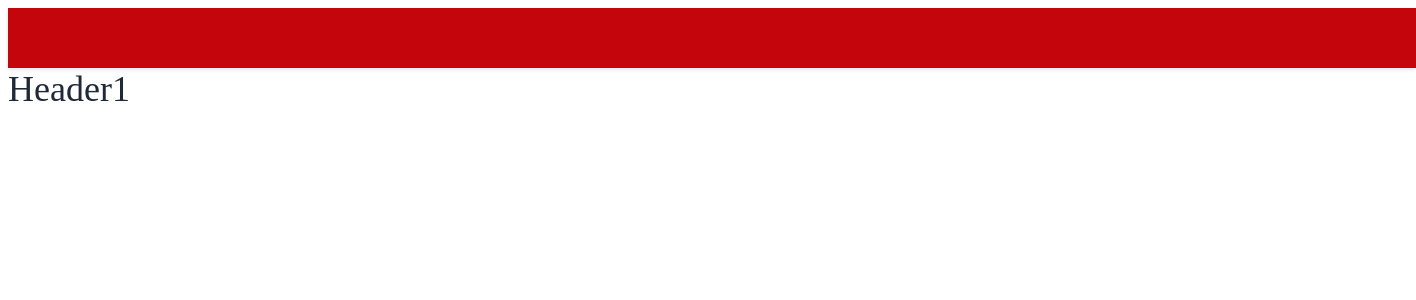
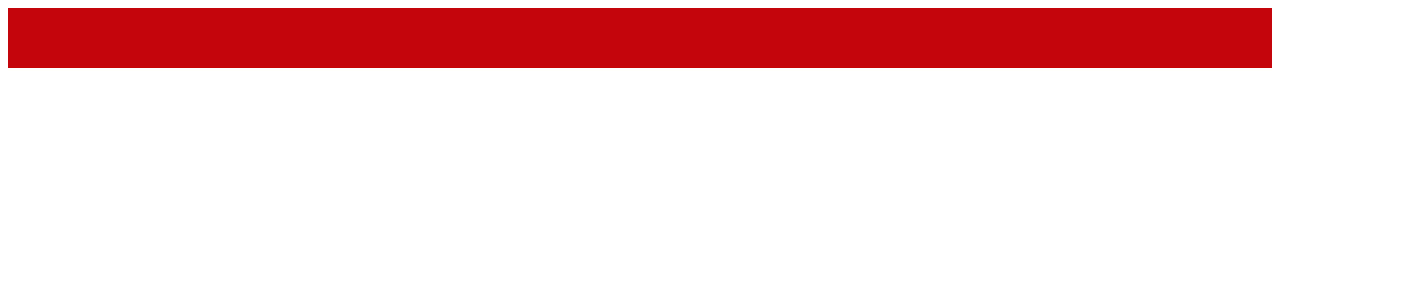
Before and after one commit to CalvinPrajogo/badgerrent, a React app in the folder frontend/: page / in a window 1280 px wide. Shown: the top 300 px of the page, 1416 px wide, since content can reach past the window. Built offline with nearby package versions, Linux system fonts and the light colour scheme; the HTML template or start-up script is replaced by a standard one; a web font is replaced by a local one.

Commit message:
changed header styling

```diff
--- a/frontend/src/components/common/Header.jsx
+++ b/frontend/src/components/common/Header.jsx
@@ -3,7 +3,7 @@ import styles from './Header.module.css';
 export default function Header() {
    return (
     <nav className={styles.header}>
-        <h1 className={styles.title}>Badger<b>Rent</b></h1>
+        <h1>Badger<b>Rent</b></h1>
     </nav>
    );
 }
--- a/frontend/src/components/common/Header.module.css
+++ b/frontend/src/components/common/Header.module.css
@@ -1,14 +1,12 @@
 .header {
   background-color: var(--BADGER_RED);
-  padding: 0px 72px; /* [top/bottom] [left/right] */
-  box-shadow: 0 2px 4px rgba(0, 0, 0, 0.1);
   display: flex;
-  align-items: center;
-  position: sticky;
-  top: 0;
-  width: 100%;
-  z-index: 1000;
-  height: 60px;
+height: 60px;
+padding: 0 72px;
+justify-content: space-between;
+align-items: center;
+flex-shrink: 0;
+align-self: stretch;
 }
 
 .title {
--- a/frontend/src/pages/Home.jsx
+++ b/frontend/src/pages/Home.jsx
@@ -1,12 +1,9 @@
-import Header from "../components/common/Header.jsx"
+import Header from "../components/common/Header.jsx";
 
 function Home() {
   return (
     <div>
-        <Header />
-        <h1>
-        Header1
-      </h1>
+      <Header />
     </div>
   );
 }
```
